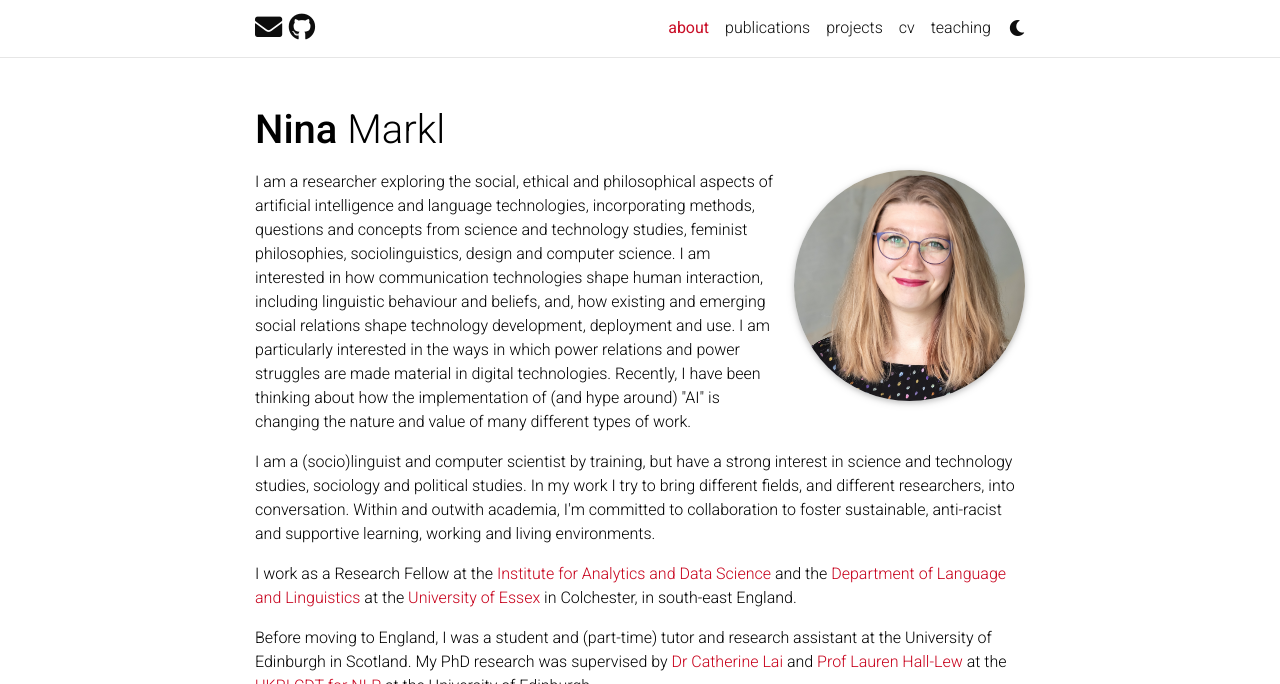
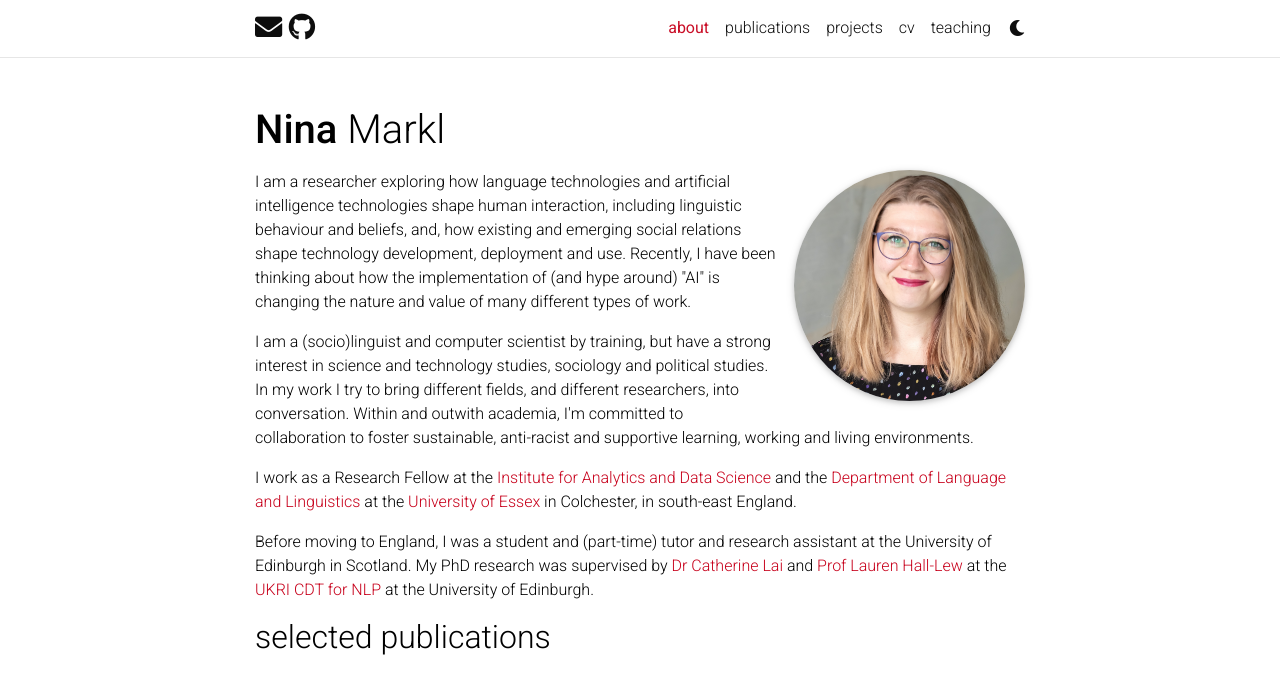
Before and after one commit to ninamarkl/ninamarkl.github.io, a Jekyll site: the page built from _pages/about.md, in a window 1280 px wide and 1050 px high, cut to the strip 0-684 px from the top of the window. Built offline with Jekyll 4.4.1, drawn with Linux system fonts in a browser that asks for light colours; full-size pictures stand in for the smaller copies a plugin makes; comment, search, counter and statistics services are not loaded; a style sheet for code colours, icons or effects is not loaded.

Commit message:
Update about.md

```diff
--- a/_pages/about.md
+++ b/_pages/about.md
@@ -16,7 +16,7 @@ selected_papers: true # includes a list of papers marked as "selected={true}"
 social: true  # includes social icons at the bottom of the page
 ---
 
-<p>I am a researcher exploring the social, ethical and philosophical aspects of artificial intelligence and language technologies, incorporating methods, questions and concepts from science and technology studies, feminist philosophies, sociolinguistics, design and computer science. I am interested in how communication technologies shape human interaction, including linguistic behaviour and beliefs, and, how existing and emerging social relations shape technology development, deployment and use. I am particularly interested in the ways in which power relations and power struggles are made material in digital technologies. Recently, I have been thinking about how the implementation of (and hype around) "AI" is changing the nature and value of many different types of work.</p>
+<p>I am a researcher exploring how language technologies and artificial intelligence technologies shape human interaction, including linguistic behaviour and beliefs, and, how existing and emerging social relations shape technology development, deployment and use. Recently, I have been thinking about how the implementation of (and hype around) "AI" is changing the nature and value of many different types of work.</p>
 
 <p>I am a (socio)linguist and computer scientist by training, but have a strong interest in science and technology studies, sociology and political studies. In my work I try to bring different fields, and different researchers, into conversation. Within and outwith academia, I'm committed to collaboration to foster sustainable, anti-racist and supportive learning, working and living environments. </p>
 
```
